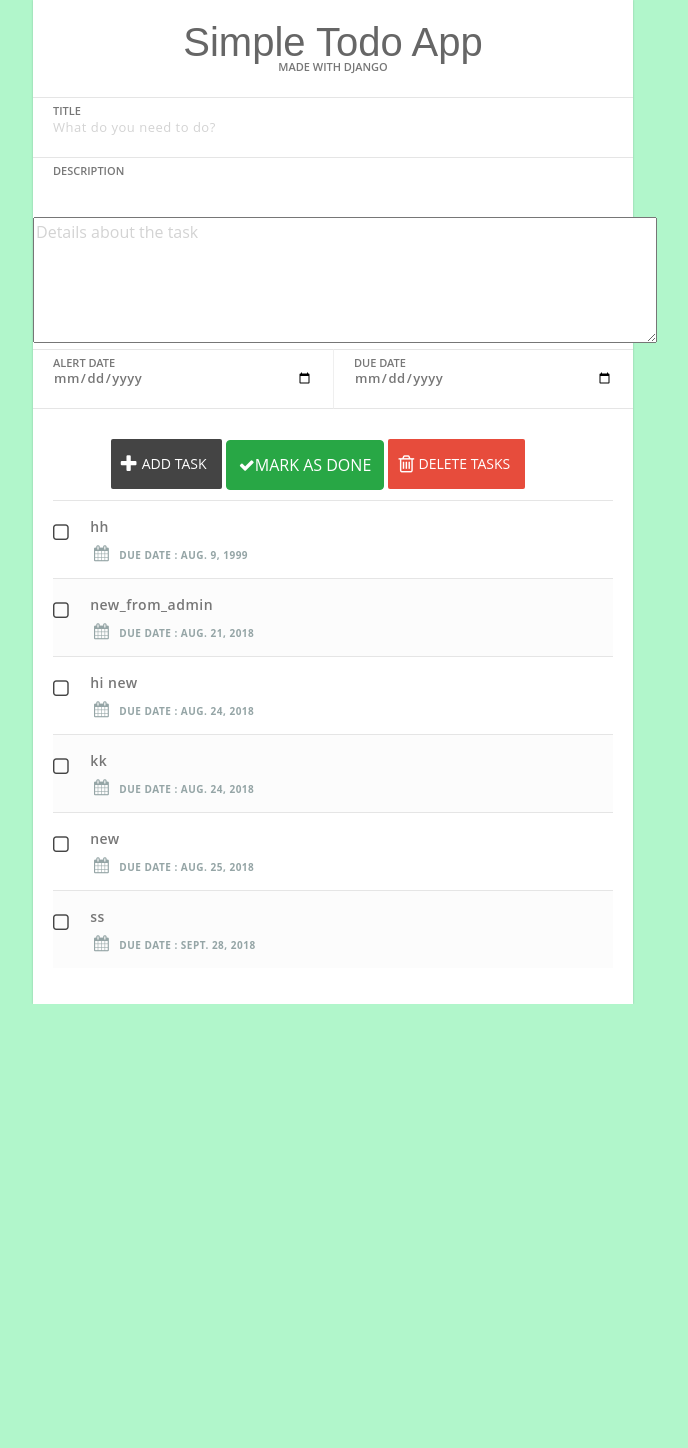
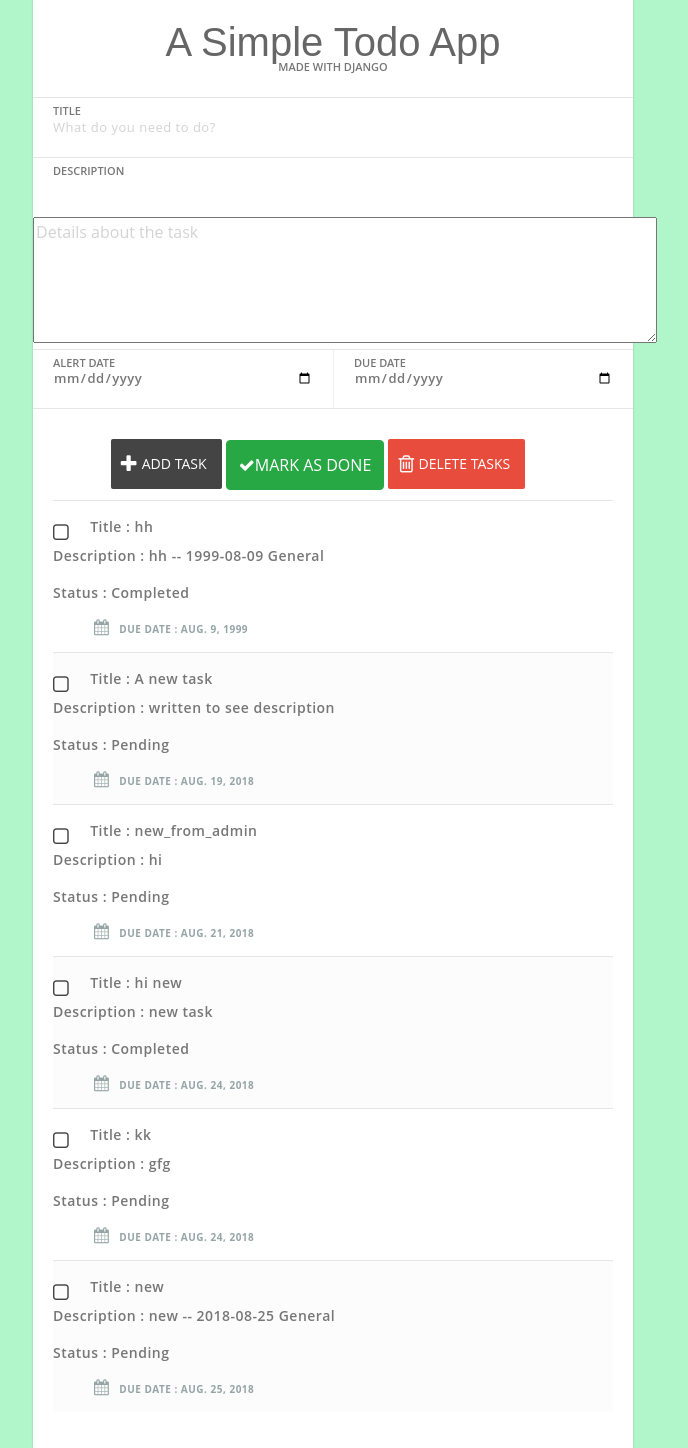
Before and after one commit to adarsh-anand15/todo_app, a Django app: page /todo_app/ in a window 1280 px wide. Shown: the whole page, without its empty margins (307-995 px from the left). Before the commit the page ends 1004 px from the top, so only its background shows below. Run offline with Django 3.2, Linux system fonts and the light colour scheme; data comes from the database, SQL or seed files in the repository; some libraries are stand-ins or nearby versions.

Commit message:
updated to show description

```diff
--- a/todo/todo_app/models.py
+++ b/todo/todo_app/models.py
@@ -10,7 +10,8 @@
     created = models.DateField(default=timezone.now().strftime("%Y-%m-%d")) # a date
     due_date = models.DateField(default=timezone.now().strftime("%Y-%m-%d")) # a date
     alert_date = models.DateField(default=timezone.now().strftime("%Y-%m-%d")) # a date
-    state = models.BooleanField(default = True)
+    #state = models.BooleanField(default = True)
+    status = models.CharField(max_length=10, default = "Pending")
     class Meta:
         ordering = ["due_date"] #ordering by the created field
     def __str__(self):
--- a/todo/todo_app/templates/todo_app/index.html
+++ b/todo/todo_app/templates/todo_app/index.html
@@ -12,7 +12,7 @@
 <div django-app="TaskManager">
     <div class="container">
             <div class="content">
-            <h1>Simple Todo App</h1>
+            <h1>A Simple Todo App</h1>
             <p class="tagline">made with django</p>
             <form action="" method="post">
             {% csrf_token %} <!-- csrf token for basic security -->
@@ -38,7 +38,7 @@
                 </div>
                 <div class="row">
                     <button class="taskAdd" name="taskAdd" type="submit"><i class="fa fa-plus icon"></i>Add task</button>
-                    <button class="btn btn-success" name="taskDone" type="submit"><i class="fa fa-check"></i>Mark As Done</button>
+                    <button class="btn btn-success" name="taskDone" formnovalidate="" type="submit" onclick="$('input#sublist').click();"><i class="fa fa-check"></i>Mark As Done</button>
                     <button class="taskDelete" name="taskDelete" formnovalidate="" type="submit" onclick="$('input#sublist').click();"><i class="fa fa-trash-o icon"></i>Delete Tasks</button>
 
                 </div>
@@ -46,8 +46,10 @@
             {% for todo in todos %} <!-- django template lang - for loop -->
                 <li class="taskItem">
                     <input type="checkbox" class="taskCheckbox" name="checkedbox" id="{{ todo.id }}" value="{{ todo.id }}">
-                    <label for="{{ todo.id }}"><span class="complete-">{{ todo.title }}</span></label>
-                    <span class="category-{{ todo.category }}">{{ todo.category }}</span>
+                    <label for="{{ todo.id }}"><span class="complete-">Title : {{ todo.title }}</span></label>
+
+                    <p for = "{{ todo.id}}">Description : {{todo.description}} </p>
+                    <p for = "{{ todo.id}}">Status : {{todo.status}} </p>
                     <strong class="taskDate"><i class="fa fa-calendar"></i>Due Date : {{ todo.due_date }}</strong>
                 </li>
             {% endfor %}
--- a/todo/todo_app/views.py
+++ b/todo/todo_app/views.py
@@ -2,6 +2,7 @@
 from .models import TodoList
 def index(request): #the index view
     todos = TodoList.objects.all() #quering all todos with the object manager
+    print(todos[1].status)
     #categories = Category.objects.all() #getting all categories with object manager
     if request.method == "POST": #checking if the request method is a POST
         if "taskAdd" in request.POST: #checking if there is a request to add a todo
@@ -13,6 +14,12 @@
             Todo = TodoList(title=title, description=description, due_date=due_date, alert_date=alert_date)
             Todo.save() #saving the todo
             return redirect("/todo_app/") #reloading the page
+        if "taskDone" in request.POST: #checking if there is a request to delete a todo
+            checkedlist = request.POST["checkedbox"] #checked todos to be deleted
+            for todo_id in checkedlist:
+                todo = TodoList.objects.get(id=int(todo_id)) #getting todo id
+                todo.status='Completed'
+                todo.save()
         if "taskDelete" in request.POST: #checking if there is a request to delete a todo
             checkedlist = request.POST["checkedbox"] #checked todos to be deleted
             for todo_id in checkedlist:
```
Also changed, not shown: todo/db.sqlite3, todo/todo_app/migrations/0009_auto_20180822_0150.py (added).
